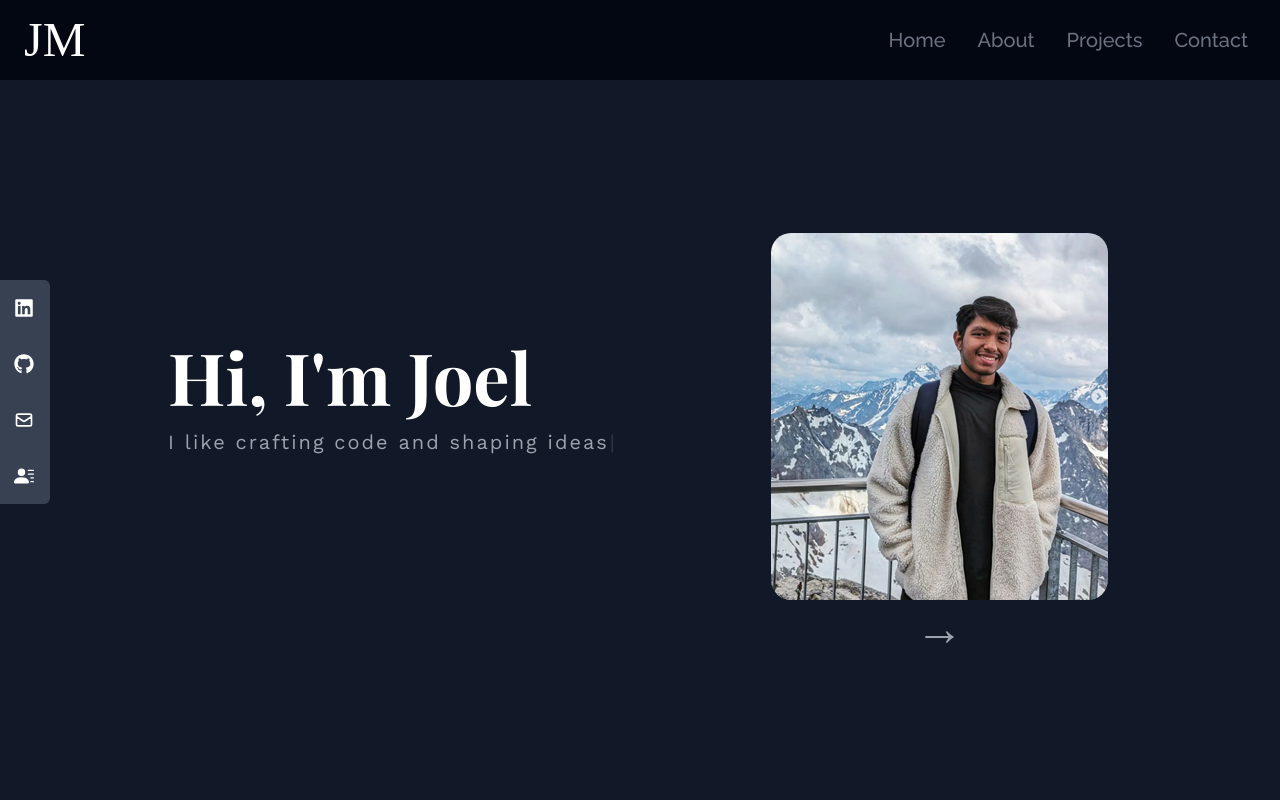
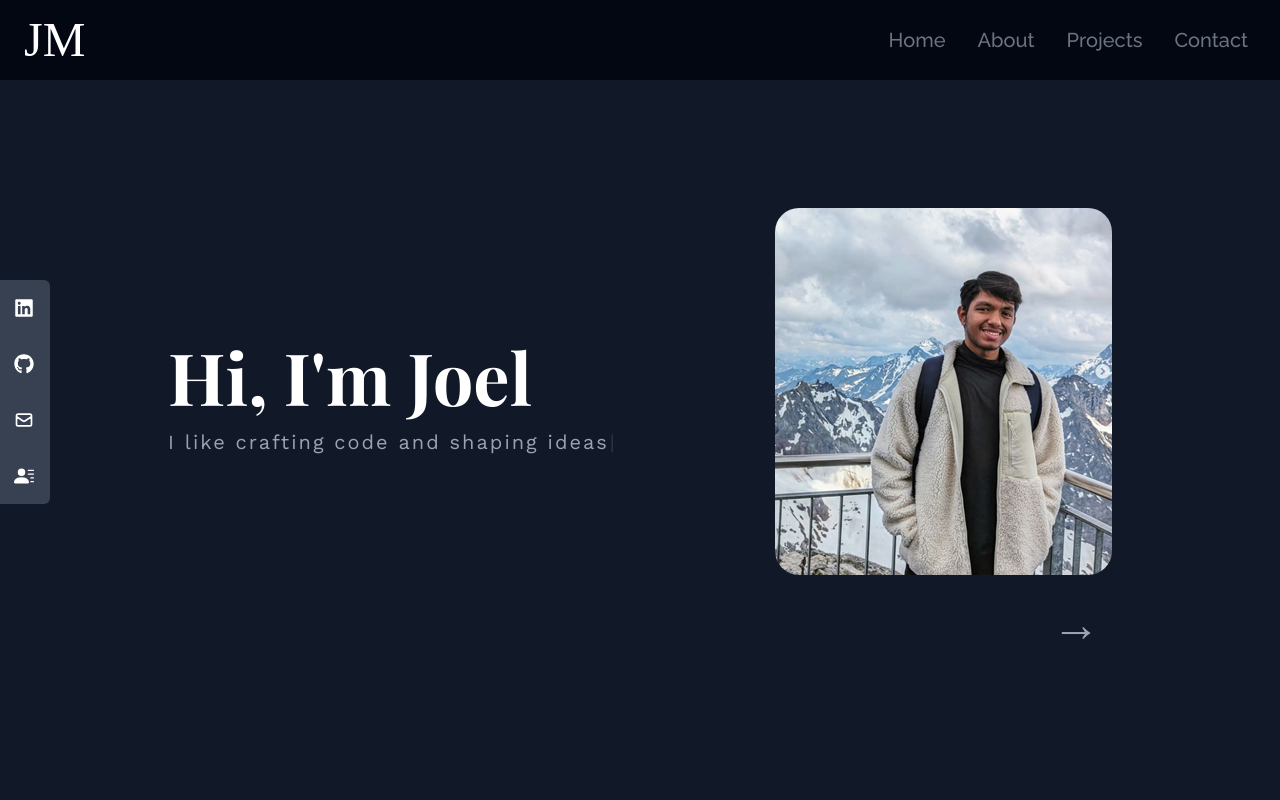
Before and after one commit to joelmathew003/portfolio, a React (Create React App) app: page / in a window 1280 px wide. Shown: the top 800 px of the page. Built offline with nearby package versions, Linux system fonts and the light colour scheme; a web font is replaced by a local one.

Commit message:
modified art

```diff
--- a/src/components/Art.jsx
+++ b/src/components/Art.jsx
@@ -83,7 +83,7 @@ const Art = () => {
         ))}
         {showHelp && (
           <div
-            className={`p-2 bg-gray-700 text-white rounded-md opacity-80 absolute ml-10 w-`}>
+            className={`p-2 bg-gray-700 text-white rounded-md opacity-80 absolute ml-10`}>
             Click to change. Right click to erase
           </div>
         )}
@@ -98,7 +98,7 @@ const Art = () => {
           <div
             onMouseEnter={handleHelpHover}
             onMouseLeave={handleHelpLeave}
-            className="p-1 text-slate-500 rounded-md cursor-pointer">
+            className="p-1 text-slate-500 rounded-md cursor-pointer ">
             <span>[ </span>
             <span className="text-orange-500 text-bold">?</span>
             <span> ]</span>
--- a/src/components/Home.jsx
+++ b/src/components/Home.jsx
@@ -32,26 +32,29 @@ const Home = () => {
             />
           </div>
         </div>
-        <div className="flex flex-col">
-          <div className="w-full md:mt-20">
+
+        <div className="relative">
+          <div className="flex flex-col justify-center items-center">
+            <div className="w-full mx-auto h-96">
               {art ? (
                 <Art />
               ) : (
                 <img
                   src={Dp}
                   alt="my profile"
-                className="mx-auto md:w-full rounded-3xl p-1"
+                  className="md:w-full rounded-3xl"
                 />
               )}
             </div>
-          <span></span>
+          </div>
           <div
-            className="text-gray-400 m-auto cursor-pointer duration-300 text-5xl items-center hover:text-green-200"
+            className="absolute -bottom-14 right-3 text-gray-400 cursor-pointer duration-200 text-5xl hover:text-green-200"
             onClick={switchHandler}
             style={{
-              transform: `rotate(${art ? "-180deg" : "0"})`,
+              transform: `scaleX(${art ? "-1" : "1"})`,
             }}>
-            &#8594;
+            {/* {art ? <span>&#8592;</span> : <span>&#8594;</span>} */}
+            <span>&#8594;</span>
           </div>
         </div>
       </div>
--- a/src/components/NavBar.jsx
+++ b/src/components/NavBar.jsx
@@ -8,7 +8,8 @@ const NavBar = () => {
   useEffect(() => {
     const handleScroll = () => {
       const scrollPosition = window.scrollY;
-      const maxScroll = document.documentElement.scrollHeight - window.innerHeight;
+      const maxScroll =
+        document.documentElement.scrollHeight - window.innerHeight;
       const progress = (scrollPosition / maxScroll) * 100;
       setScrollProgress(progress);
     };
@@ -27,9 +28,12 @@ const NavBar = () => {
   ];
   return (
     <div className="fixed flex-col w-full z-40">
-      <div
-        className="flex justify-between text-white h-20 items-center px-4 bg-gray-950">
-        <div className="font-signature text-5xl ml-2">JM</div>
+      <div className="flex justify-between text-white h-20 items-center px-4 bg-gray-950">
+        <div className="font-signature text-5xl ml-2 cursor-pointer">
+          <Link to="home" smooth duration={500}>
+            JM
+          </Link>
+        </div>
         <ul className="hidden md:flex">
           {links.map(({ id, link }) => (
             <li className="px-4 cursor-pointer capitalize font-medium text-xl text-gray-500 hover:text-orange-100 duration-500">
@@ -62,7 +66,9 @@ const NavBar = () => {
           </ul>
         )}
       </div>
-      <div className="h-0.5 bg-orange-100" style={{ width: `${scrollProgress}%` }}></div>
+      <div
+        className="h-0.5 bg-orange-100"
+        style={{ width: `${scrollProgress}%` }}></div>
     </div>
   );
 };
--- a/src/components/Projects.jsx
+++ b/src/components/Projects.jsx
@@ -30,7 +30,7 @@ const Projects = () => {
     },
     {
       id: 3,
-      project_name: "Sentiment Analyser",
+      project_name: "Moodio",
       project_desc:
         "Utilized Keras LSTM models and trained on MFCC representations to analyze emotions within audio samples. Crafted a simple web app interface using Streamlit, allowing users to input audio for real-time sentiment predictions and deployed it on Heroku",
       mobile_desc: "An audio sentiment analyser using LSTM with a web app interface",
@@ -40,7 +40,7 @@ const Projects = () => {
     },
     {
       id: 4,
-      project_name: "Android Malware detection using GNN",
+      project_name: "Android Malware detection",
       project_desc:
         "A research-oriented project exploring Android malware detection with Graph Neural Network Models and Explainable AI concepts. Strives for efficient detection with low computation costs.",
       mobile_desc:
--- a/src/index.css
+++ b/src/index.css
@@ -23,6 +23,17 @@
   }
 }
 
+@keyframes slideInFromLeft {
+  0% {
+    transform: translateX(-100%);
+    opacity: 0;
+  }
+  100% {
+    transform: translateY(0);
+    opacity: 1;
+  }
+}
+
 /* Home */
 .intro-text {
   opacity: 0;
@@ -38,6 +49,15 @@
 }
 
 /* Art */
+
+.arrow {
+  opacity: 0;
+  animation: slideInFromLeft 0.5s ease-in-out;
+  overflow: hidden;
+  animation-fill-mode: forwards;
+  animation-delay: 2s;
+}
+
 .petal {
   width: 60px;
   height: 60px;
```
Lines whose indentation alone changed are shown as unchanged.
